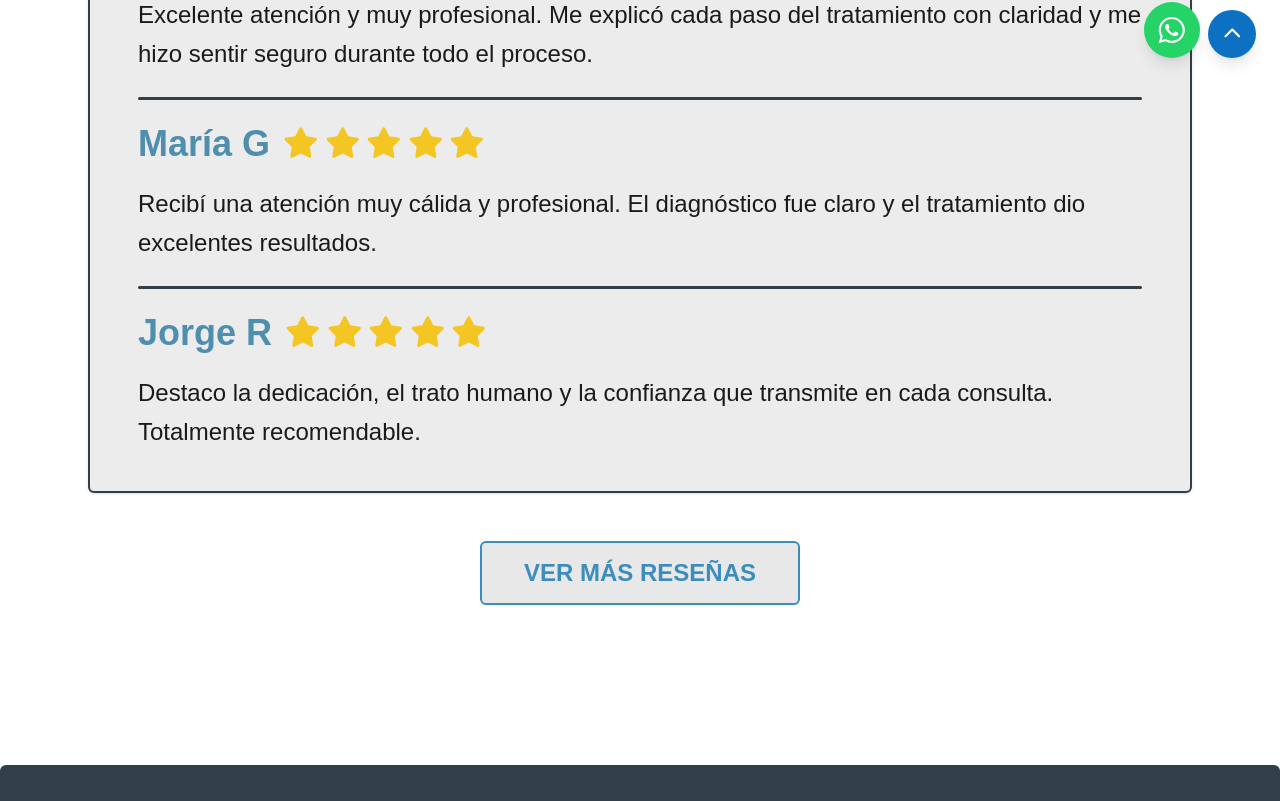
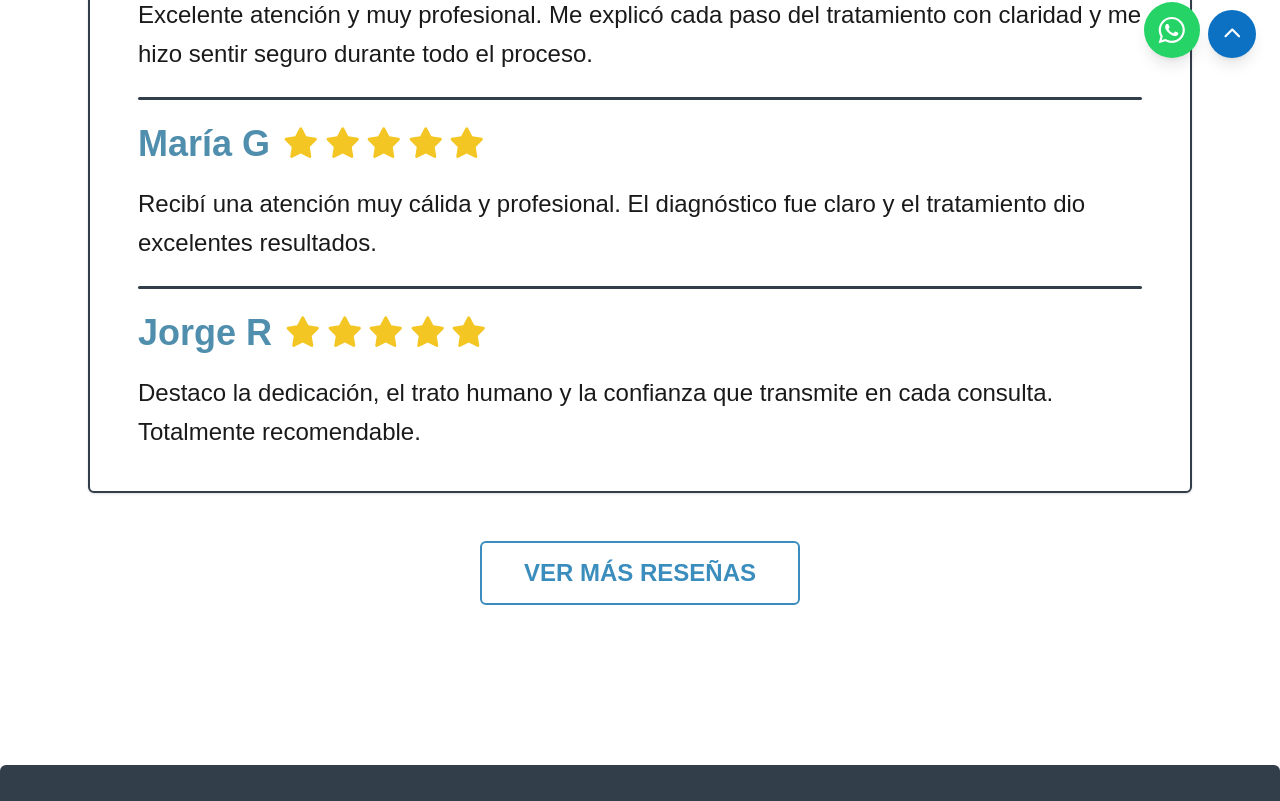
Before and after one commit to Yudi454/Pagina-Urologo, a Next.js app: page /conoceme in a window 1280 px wide. Shown: the part 718-1519 px from the top of the page. Built offline with nearby package versions, Linux system fonts and the light colour scheme.

Commit message:
Se arreglo los backgrounds grises

```diff
--- a/src/components/guia_pacientes/conoceme/ConocemeMain.jsx
+++ b/src/components/guia_pacientes/conoceme/ConocemeMain.jsx
@@ -59,7 +59,7 @@ export const ConocemeMain = () => {
           </div>
         </div>
 
-        <div className="shadow mt-24 rounded-md border-2 border-[#323E4A] bg-[#ECECEC] px-8 py-10 md:px-12">
+        <div className="shadow mt-24 rounded-md border-2 border-[#323E4A] bg-white px-8 py-10 md:px-12">
           {resenas.map((resena, index) => (
             <div key={index}>
               <div className="flex flex-col gap-3 sm:flex-row sm:items-center">
@@ -90,7 +90,7 @@ export const ConocemeMain = () => {
             href="https://www.google.com.ar/search?q=doctor+franco+fagetti&sca_esv=8b4659d1f6f28da8&sxsrf=APpeQnss4D2B_vBu9br5Br7cgjQ1YhH8jQ%3A1788464798840&source=hp&ei=ns6ZaubMMNTd1sQP35iy4AY&iflsig=ABILxe8AAAAAapncriXpdQqkx4-7-_xDymkDMWvF3nvM&oq=d&gs_lp=Egdnd3Mtd2l6IgFkKgIIADIEECMYJzIEECMYJzIKECMY8AUYyQIYJzIIEAAYgAQYsQMyCBAAGIAEGLEDMhEQLhiABBixAxiDARjHARjRAzIFEAAYgAQyBRAAGIAEMg4QABiABBiKBRiNBhixAzIIEAAYgAQYsQNIlQdQf1h_cAF4AJABAJgBVaABVaoBATG4AQHIAQD4AQGYAgKgAmOoAgrCAg0QIxjJAhjwBRjqAhgnwgIHECMY6gIYJ8ICDRAjGPAFGMkCGOoCGCfCAgoQIxjwBRjqAhgnwgIHEC4Y6gIYJ5gDCPEFyEBA7Lgr_i2SBwEyoAfMCbIHATG4B1rCBwMyLTLIBwuACAE&sclient=gws-wiz#lrd=0x94225d1695aa72fd:0xb7d746722847c553,1,,,,"
             target="_blank"
             rel="noopener noreferrer"
-            className="inline-flex h-16 min-w-80 items-center justify-center rounded-md border-2 border-[#3A8DBD] bg-[#E8E8E8] px-10 text-2xl font-bold uppercase text-[#3A8DBD] transition-all duration-300 hover:scale-105 hover:bg-white"
+            className="inline-flex h-16 min-w-80 items-center justify-center rounded-md border-2 border-[#3A8DBD] bg-white px-10 text-2xl font-bold uppercase text-[#3A8DBD] transition-all duration-300 hover:scale-105 hover:bg-white"
           >
             Ver Más Reseñas
           </a>
--- a/src/components/guia_pacientes/consultorios/ConsultoriosMain.jsx
+++ b/src/components/guia_pacientes/consultorios/ConsultoriosMain.jsx
@@ -108,7 +108,7 @@ export const ConsultoriosMain = () => {
                   }}
                   target="_blank"
                   rel="noopener noreferrer"
-                  className="inline-flex h-12  items-center justify-center rounded-md border-2 border-[#3A8DBD] bg-[#E8E8E8] px-10 text-sm md:text-x font-bold uppercase text-[#3A8DBD] transition-all duration-300 hover:scale-105 hover:bg-white"
+                  className="inline-flex h-12  items-center justify-center rounded-md border-2 border-[#3A8DBD] bg-white px-10 text-sm md:text-x font-bold uppercase text-[#3A8DBD] transition-all duration-300 hover:scale-105 hover:bg-white"
                 >
                   Ver ubicación en mapa
                 </button>
--- a/src/components/guia_pacientes/obras_sociales/ObrasSocialesMain.jsx
+++ b/src/components/guia_pacientes/obras_sociales/ObrasSocialesMain.jsx
@@ -74,7 +74,7 @@ export const ObrasSocialesMain = () => {
           <p className="text-x mb-6">
             ¿No encontrás tu obra social? Consultanos, podemos ayudarte.
           </p>
-          <button className="inline-flex h-16 min-w-80 items-center justify-center rounded-md border-2 border-[#3A8DBD] bg-[#E8E8E8] px-10 text-2xl font-bold uppercase text-[#3A8DBD] transition-all duration-300 hover:scale-105 hover:bg-white">
+          <button className="inline-flex h-16 min-w-80 items-center justify-center rounded-md border-2 border-[#3A8DBD] bg-white px-10 text-2xl font-bold uppercase text-[#3A8DBD] transition-all duration-300 hover:scale-105 hover:bg-white">
             Consultar cobertura
           </button>
         </div>
```
